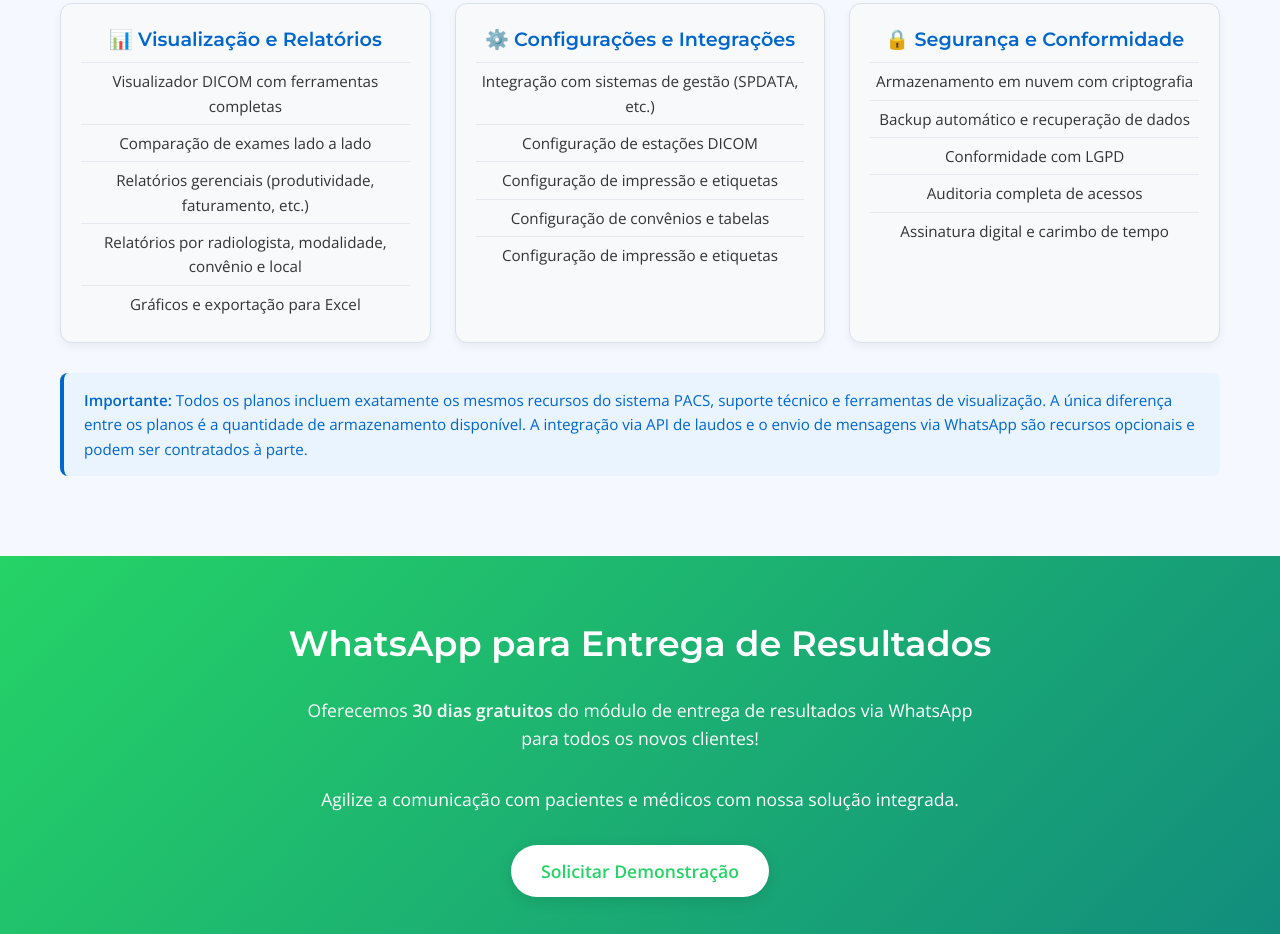
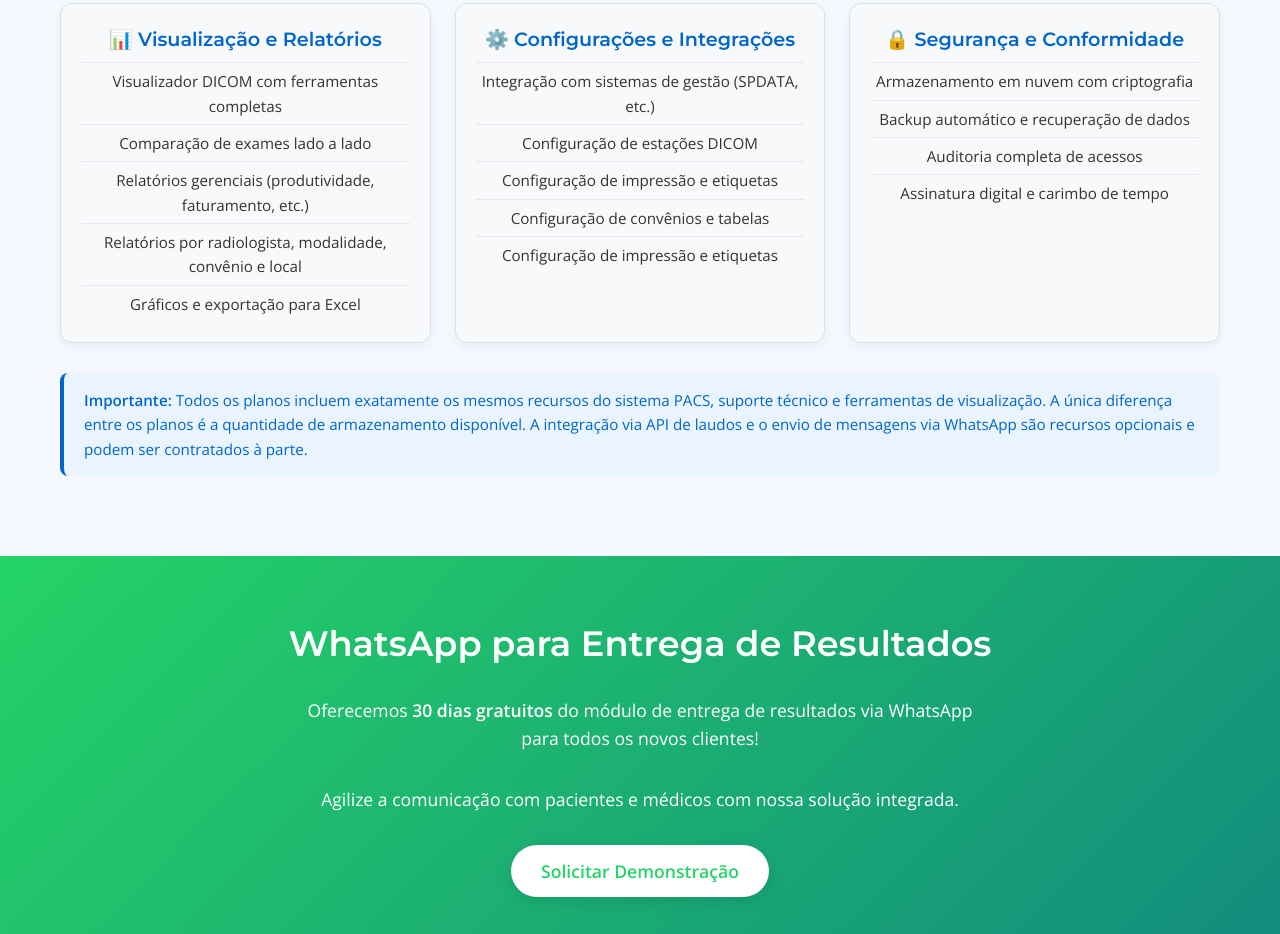
Before and after one commit to Alex-2020-pr/campanha-spdata-pacs, a plain HTML site: page index.html in a window 1280 px wide. Shown: the part 5000-5934 px from the top of the page. Drawn offline with nearby package versions, Linux system fonts and the light colour scheme.

Commit message:
Update index.html

```diff
--- a/index.html
+++ b/index.html
@@ -1043,7 +1043,6 @@
                     <ul class="clean">
                         <li>Armazenamento em nuvem com criptografia</li>
                         <li>Backup automático e recuperação de dados</li>
-                        <li>Conformidade com LGPD</li>
                         <li>Auditoria completa de acessos</li>
                         <li>Assinatura digital e carimbo de tempo</li>
                     </ul>
```
